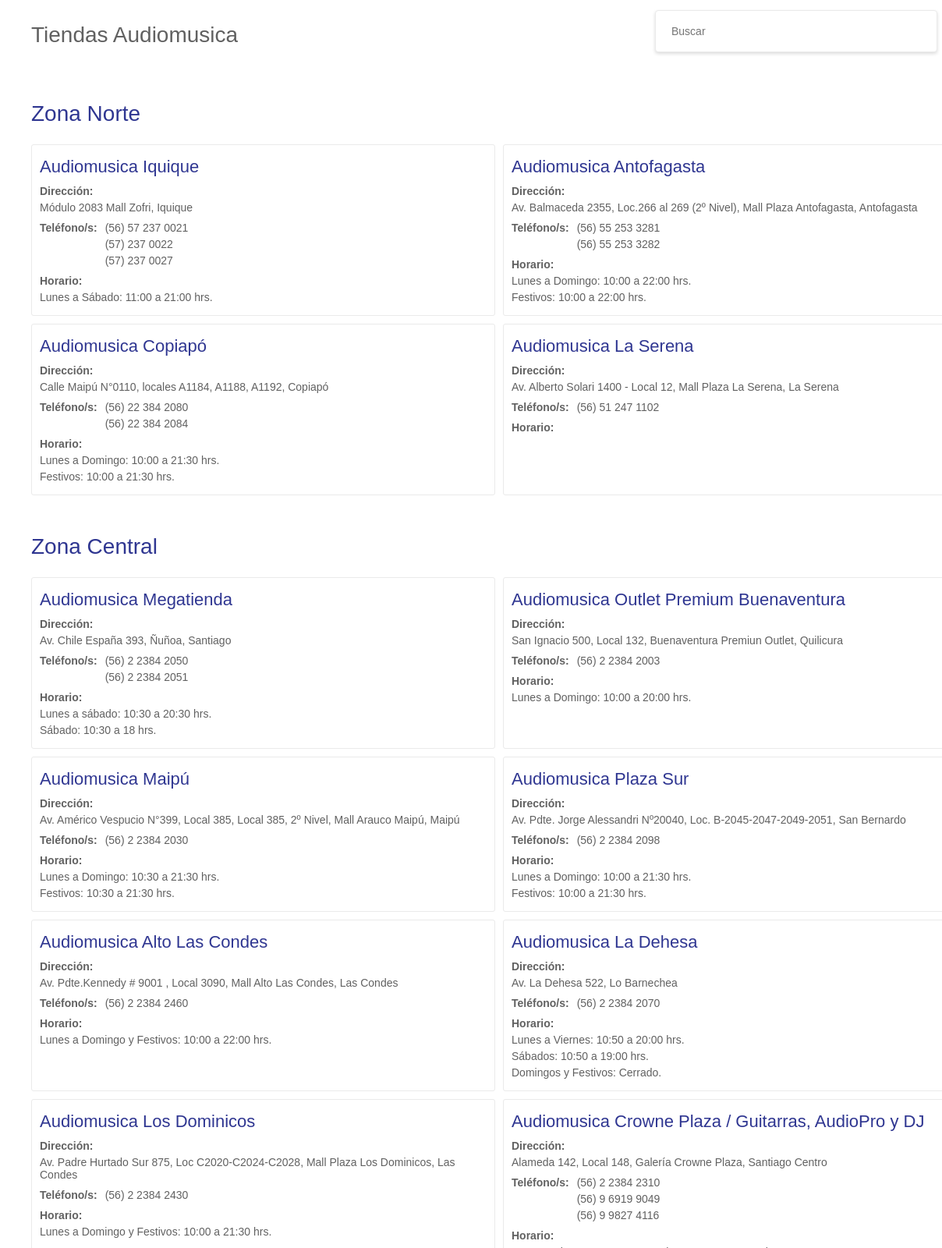
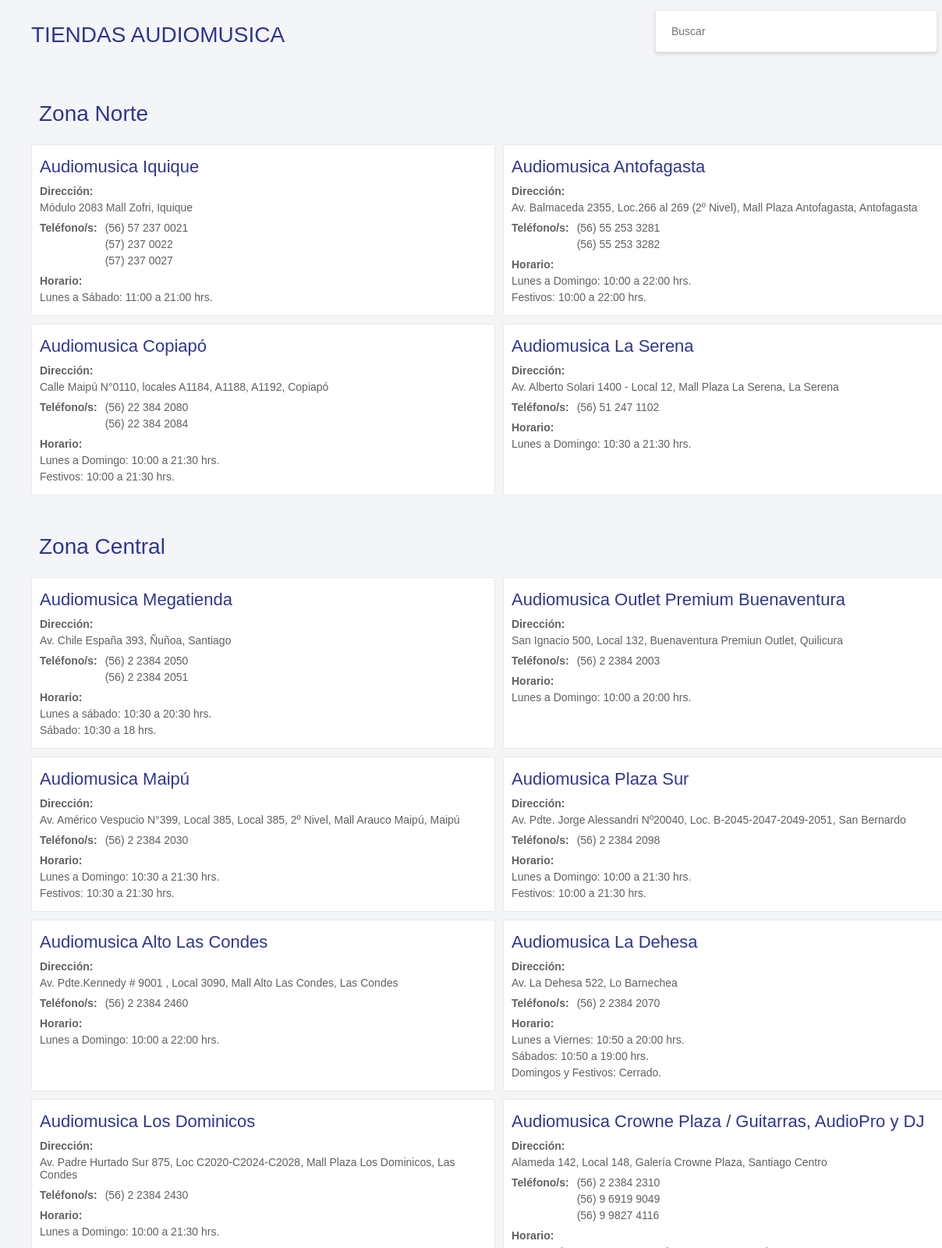
Before and after one commit to miguelbrieva/stores-am, a website built with webpack: page src/index.html in a window 1280 px wide. Shown: the top 1600 px of the page at 78% size, 0-1208 px from the left. Built offline with nearby package versions, Linux system fonts and the light colour scheme.

Commit message:
Corregir horarios en tiendas

```diff
--- a/src/stores.json
+++ b/src/stores.json
@@ -45,7 +45,7 @@
       "name": "Alto Las Condes",
       "address": "Av. Pdte.Kennedy # 9001 , Local 3090, Mall Alto Las Condes, Las Condes",
       "phone": ["(56) 2 2384 2460"],
-      "hours": ["Lunes a Domingo y Festivos: 10:00 a 22:00 hrs."],
+      "hours": ["Lunes a Domingo: 10:00 a 22:00 hrs."],
       "region": "Metropolitana, Santiago",
       "reg_num": "RM"
     },
@@ -65,7 +65,7 @@
       "name": "Los Dominicos",
       "address": "Av. Padre Hurtado Sur 875, Loc C2020-C2024-C2028, Mall Plaza Los Dominicos, Las Condes",
       "phone": ["(56) 2 2384 2430"],
-      "hours": ["Lunes a Domingo y Festivos: 10:00 a 21:30 hrs."],
+      "hours": ["Lunes a Domingo: 10:00 a 21:30 hrs."],
       "region": "Metropolitana, Santiago",
       "reg_num": "RM"
     },
@@ -132,7 +132,7 @@
       "name": "Costanera Center",
       "address": "Av. Andrés Bello 2447 Loc 204 - 208, Providencia",
       "phone": ["(56) 2 2384 2420"],
-      "hours": ["Lunes a Domingo y Festivos: 10:00 a 22:00 hrs."],
+      "hours": ["Lunes a Domingo: 10:00 a 22:00 hrs."],
       "region": "Metropolitana, Santiago",
       "reg_num": "RM"
     },
@@ -140,7 +140,7 @@
       "name": "Plaza Vespucio",
       "address": "Av. Vicuña Mackenna O. 7110, Loc.423 al 426, (2º Nivel) Mall Plaza Vespucio, La Florida",
       "phone": ["(56) 2 2580 7540", "(56) 2 2384 2120"],
-      "hours": ["Lunes, Domingos y Festivos: 10:00 hrs. a 21:30 hrs."],
+      "hours": ["Lunes a Domingos: 10:00 hrs. a 21:30 hrs."],
       "region": "Metropolitana, Santiago",
       "reg_num": "RM"
     },
@@ -148,7 +148,7 @@
       "name": "Florida Center",
       "address": "Av. Vicuña Mackenna 6100, Local 2042, Mall Florida Center, La Florida",
       "phone": ["(56) 2 2384 2400", "(56) 2 2384 2401"],
-      "hours": ["Lunes, Domingos y Festivos: 10:00 hrs. a 21:30 hrs."],
+      "hours": ["Lunes a Domingos: 10:00 hrs. a 22:00 hrs."],
       "region": "Metropolitana, Santiago",
       "reg_num": "RM"
     },
@@ -198,7 +198,7 @@
       "name": "La Serena",
       "address": "Av. Alberto Solari 1400 - Local 12, Mall Plaza La Serena, La Serena",
       "phone": ["(56) 51 247 1102"],
-      "hours": [],
+      "hours": ["Lunes a Domingo: 10:30 a 21:30 hrs."],
       "region": "Coquimbo",
       "reg_num": 4
     },
--- a/src/styles/index.sass
+++ b/src/styles/index.sass
@@ -3,6 +3,9 @@
 $color-lightGray: #CACDD7
 $color-text-primary: #1c1c1c
 $color-text-secondary: #616161
+
+body
+  background-color: $color-am-background
 
 .am-stores-container
   max-width: 1200px
@@ -12,6 +15,9 @@
   color: $color-text-secondary
   p
     margin: 5px 0
+  h2
+    font-weight: 300
+    margin-left: 10px
   h3
     margin-top: 5px
     margin-bottom: 10px
@@ -29,7 +35,10 @@
   flex-flow: column wrap
   margin-bottom: 20px
   h1
+    text-transform: uppercase
     font-weight: lighter
+    font-size: 28px
+    color: $color-am
 
 .am-stores-search-container
   form
```
